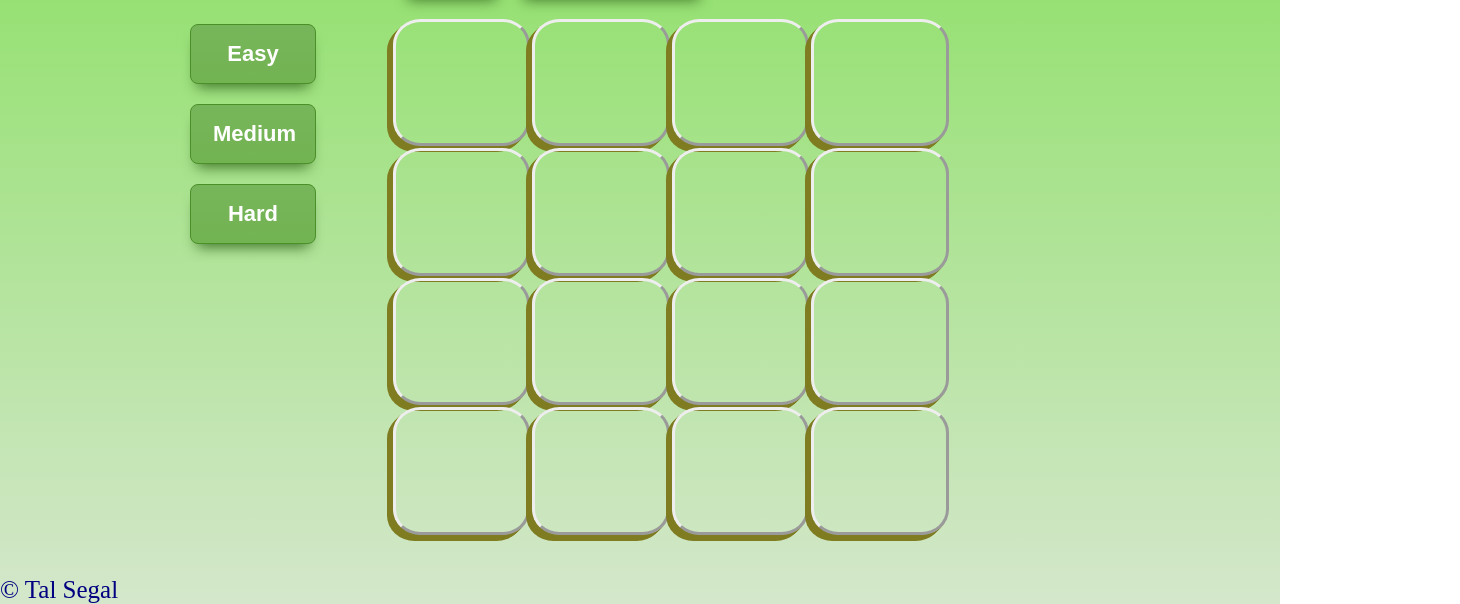
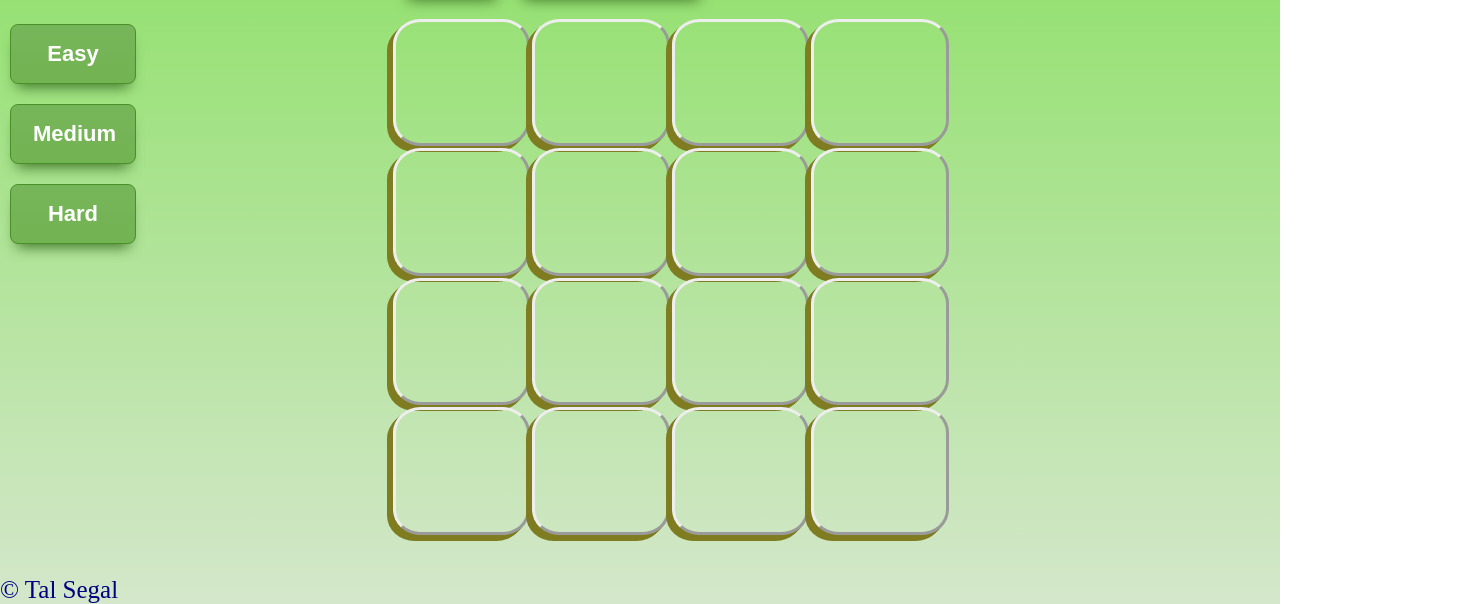
Before and after one commit to segaltal1/Minesweeper, a plain HTML site: page index.html in a window 1280 px wide. Shown: the part 196-800 px from the top of the page, 1460 px wide, since content can reach past the window. Drawn offline with Linux system fonts and the light colour scheme.

Commit message:
Add files via upload

```diff
--- a/css/app.css
+++ b/css/app.css
@@ -22,7 +22,7 @@ h1{
 .level-game{
 
   position:absolute;
-  left: 180px;
+  left: 0px;
   top: 200px;
   width: 100%;
   height: 10%;
```
